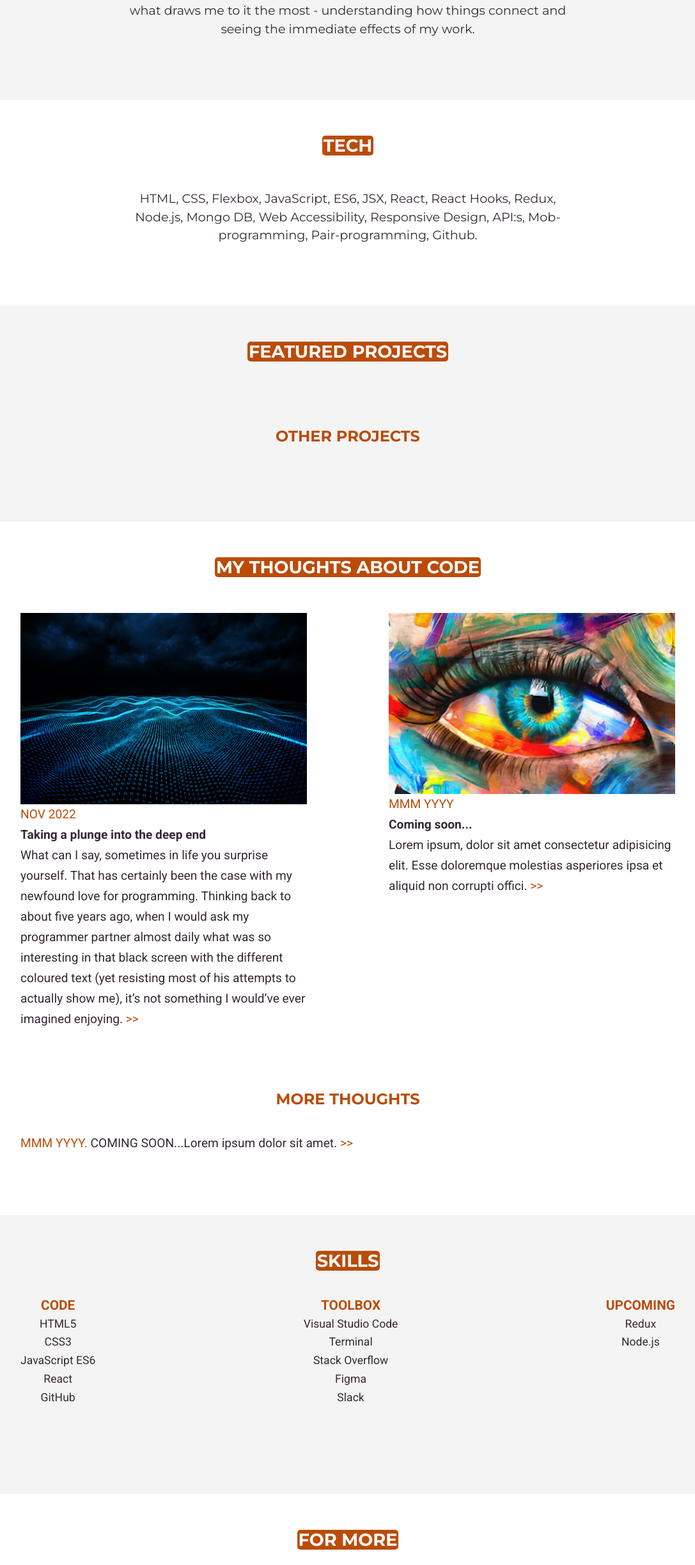
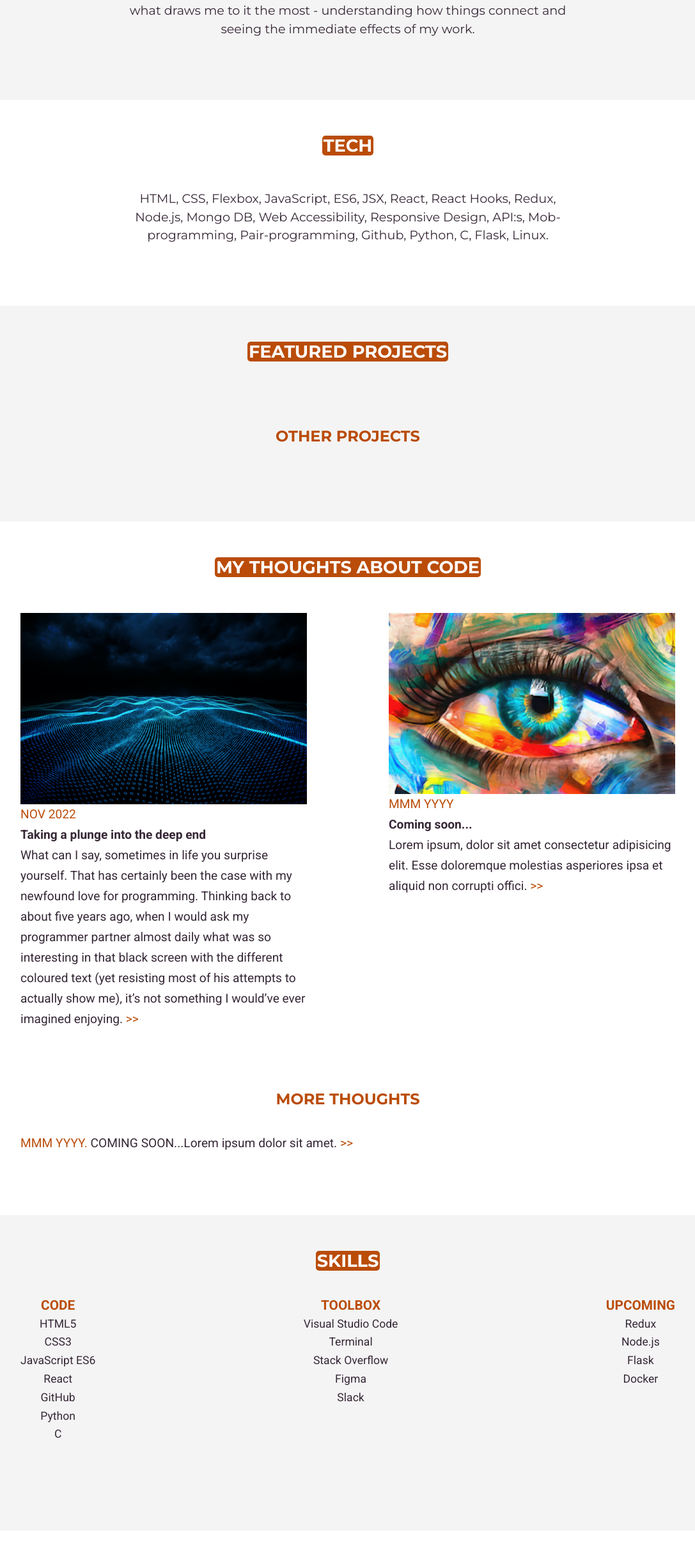
Before and after one commit to Technigo/project-react-portfolio, a React (Create React App) app in the folder code/: page / in a window 1280 px wide. Shown: the part 818-3264 px from the top of the page at 64% size, without its empty margins (96-1183 px from the left). Built offline with nearby package versions, Linux system fonts and the light colour scheme; no server answers.

Commit message:
changed favicon and added some tech

```diff
--- a/code/src/components/Skills.js
+++ b/code/src/components/Skills.js
@@ -15,6 +15,8 @@ export const Skills = () => {
             <li>JavaScript ES6</li>
             <li>React</li>
             <li>GitHub</li>
+            <li>Python</li>
+            <li>C</li>
           </List>
         </div>
         <div>
@@ -32,6 +34,8 @@ export const Skills = () => {
           <List>
             <li>Redux</li>
             <li>Node.js</li>
+            <li>Flask</li>
+            <li>Docker</li>
           </List>
         </div>
       </ListWrapper>
--- a/code/src/components/Tech.js
+++ b/code/src/components/Tech.js
@@ -8,7 +8,7 @@ export const Tech = () => {
       <InnerWrapper>
         <Paragraph>HTML, CSS, Flexbox, JavaScript, ES6, JSX, React, React Hooks,
         Redux, Node.js, Mongo DB, Web Accessibility, Responsive Design, API:s, Mob-programming,
-        Pair-programming, Github.
+        Pair-programming, Github, Python, C, Flask, Linux.
         </Paragraph>
       </InnerWrapper>
     </OuterWrapper>
```
Also changed, not shown: code/public/favicon-16x16.png, 1 other file (tests, documents, lock files or other folders).
